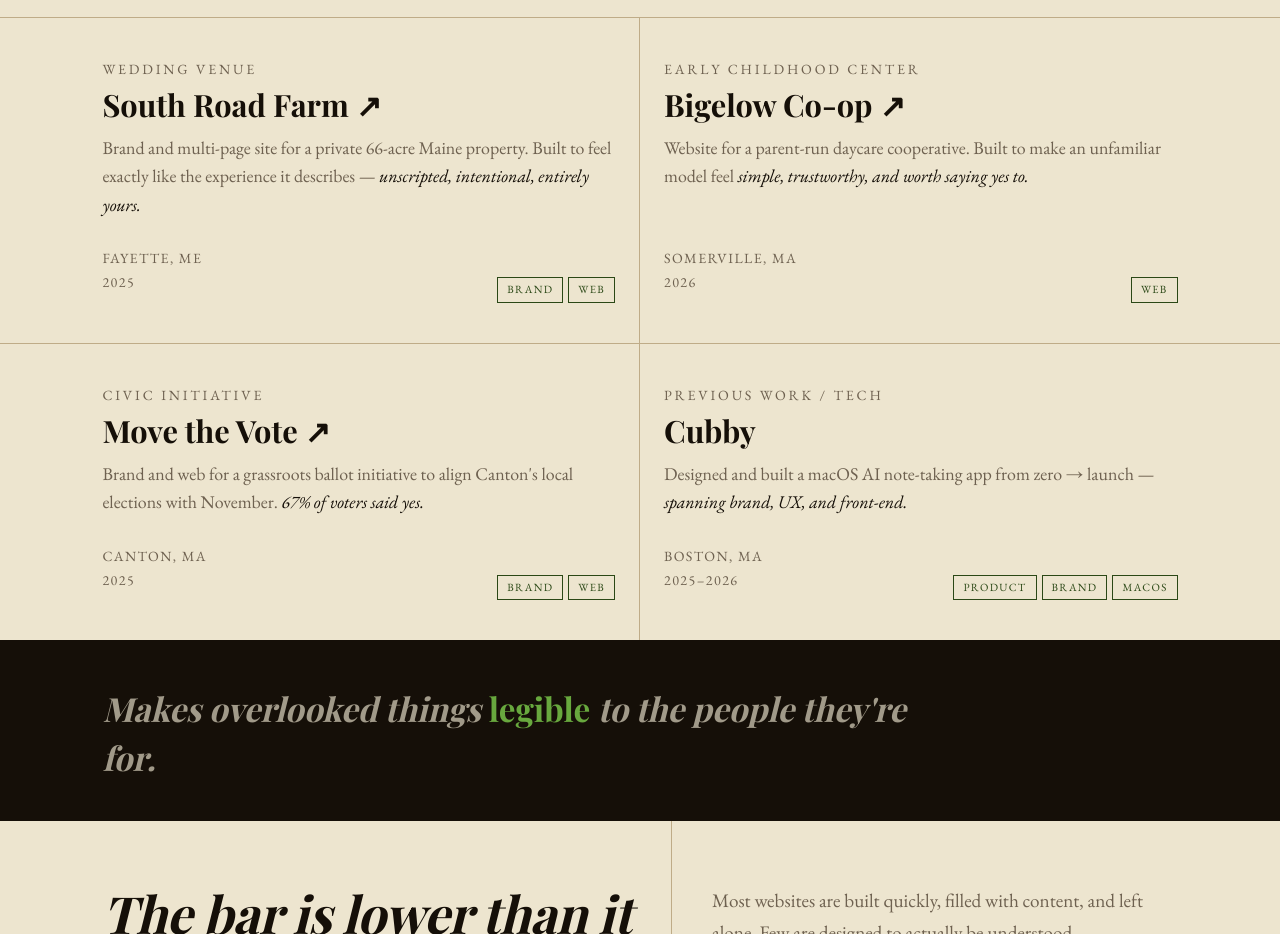
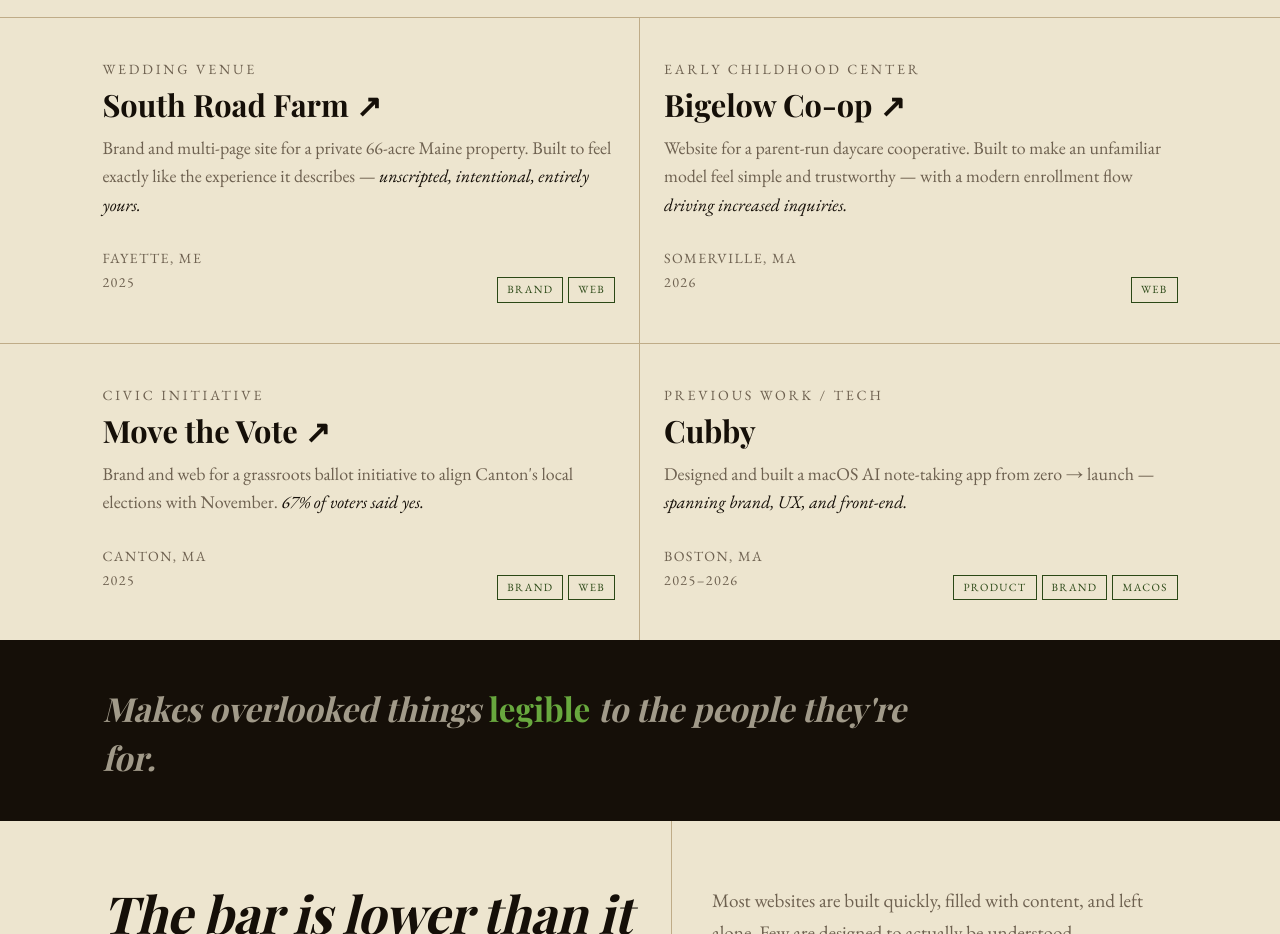
Before and after one commit to nickdelv/mossland, a plain HTML site: page index.html in a window 1280 px wide. Shown: the part 1080-2014 px from the top of the page. Drawn offline with nearby package versions, Linux system fonts and the light colour scheme; a web font is replaced by a local one.

Commit message:
update bigelow copy

```diff
--- a/index.html
+++ b/index.html
@@ -140,8 +140,9 @@
           </h3>
           <p class="work-box-desc">
             Website for a parent-run daycare cooperative. Built to make an
-            unfamiliar model feel
-            <em>simple, trustworthy, and worth saying yes to.</em>
+            unfamiliar model feel simple and trustworthy — with a modern
+            enrollment flow
+            <em> driving increased inquiries.</em>
           </p>
           <div class="work-box-foot">
             <p class="meta-loc">Somerville, MA<br />2026</p>
```
